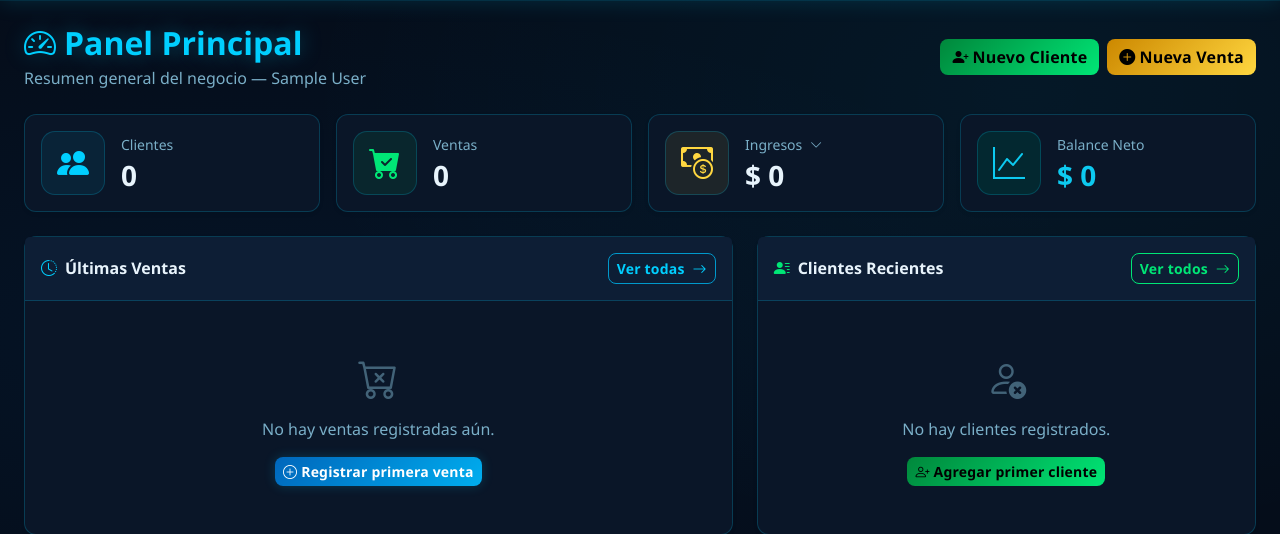
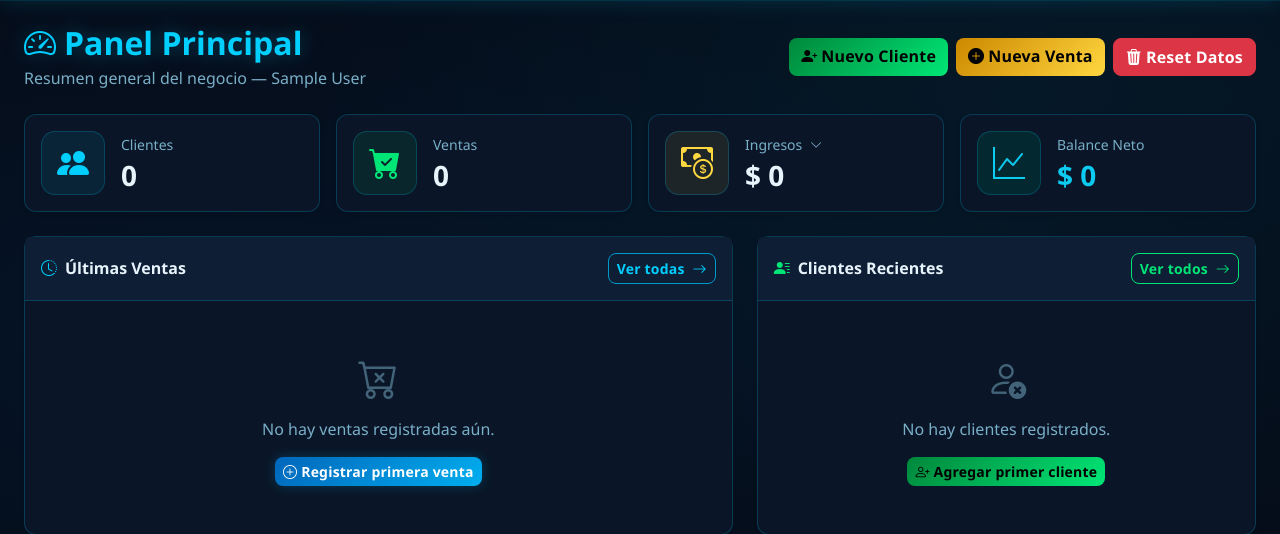
Before and after one commit to tecnocelanapoima-crypto/crm-tecnocel, a Flask app: page / in a window 1280 px wide. Shown: the part 65-599 px from the top of the page. Run offline with Flask 3, Linux system fonts and the light colour scheme; the visitor is signed in with stand-in values (Sample User, id 1); data that the repository does not hold is empty.

Commit message:
Temporal: agregar botón rojo de reset de datos para pruebas
Agrega ruta POST /reset-datos que borra todos los clientes, ventas,
productos y egresos del negocio activo. Botón visible en el dashboard
con confirmación antes de ejecutar.

https://claude.ai/code/session_01B5dfV4W7sFRe51VtgPxfow

```diff
--- a/app.py
+++ b/app.py
@@ -6,7 +6,7 @@ Sistema multi-tenant: cada negocio ve solo sus datos.
 import os
 import logging
 import secrets
-from flask import Flask, render_template, redirect, url_for, session, g
+from flask import Flask, render_template, redirect, url_for, session, g, flash
 from database.db import init_db, get_db
 
 # ── Configuración de logging ───────────────────────────────
@@ -164,6 +164,23 @@ def index():
     )
 
 
+# ── Ruta de reset para pruebas (TEMPORAL) ─────────────────
+@app.route('/reset-datos', methods=['POST'])
+def reset_datos():
+    if not session.get('negocio_id'):
+        return redirect(url_for('auth.login'))
+    nid = session['negocio_id']
+    db = get_db()
+    db.execute('DELETE FROM ventas WHERE negocio_id = ?', (nid,))
+    db.execute('DELETE FROM clientes WHERE negocio_id = ?', (nid,))
+    db.execute('DELETE FROM productos WHERE negocio_id = ?', (nid,))
+    db.execute('DELETE FROM egresos WHERE negocio_id = ?', (nid,))
+    db.commit()
+    db.close()
+    flash('Datos reseteados correctamente.', 'success')
+    return redirect(url_for('index'))
+
+
 if __name__ == '__main__':
     init_db()
     print("=" * 50)
--- a/templates/index.html
+++ b/templates/index.html
@@ -16,6 +16,13 @@
         <a href="{{ url_for('ventas.crear') }}" class="btn btn-warning">
             <i class="bi bi-plus-circle-fill me-1"></i>Nueva Venta
         </a>
+        <!-- TEMPORAL: solo para pruebas -->
+        <form action="{{ url_for('reset_datos') }}" method="POST" class="d-inline"
+              onsubmit="return confirm('¿Borrar TODOS los datos de prueba? Esta acción no se puede deshacer.');">
+            <button type="submit" class="btn btn-danger">
+                <i class="bi bi-trash3-fill me-1"></i>Reset Datos
+            </button>
+        </form>
     </div>
 </div>
 
```
